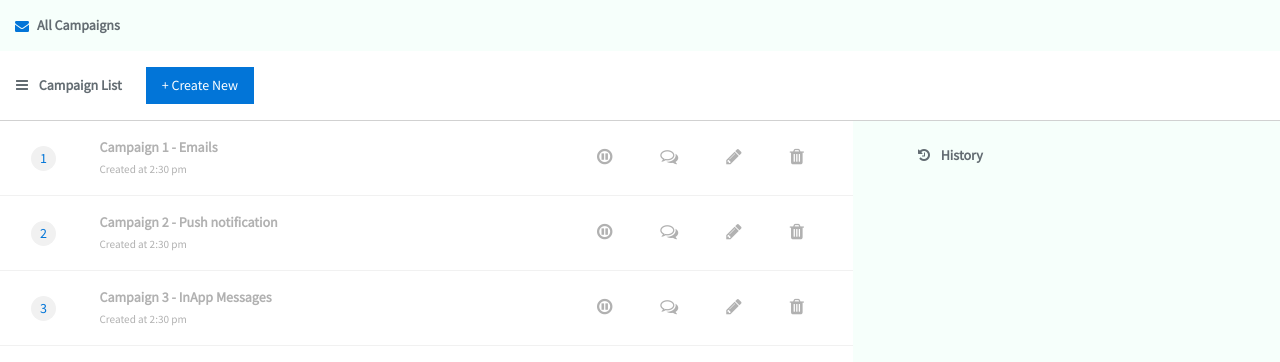
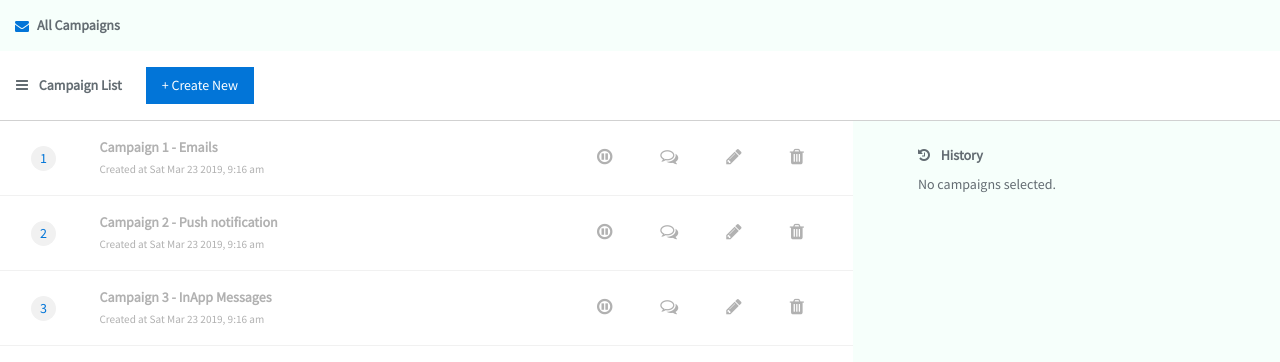
Before and after one commit to Pratikgit1/campaign-management, a React (Create React App) app: page / in a window 1280 px wide. Shown: the top 362 px of the page. Built offline with nearby package versions, Linux system fonts and the light colour scheme.

Commit message:
blank state
blank state

```diff
--- a/src/App.js
+++ b/src/App.js
@@ -23,8 +23,8 @@ class App extends Component {
         {
           id: 1,
           name: "Emails",
-          createdAt: "2:30 pm",
-          createdBy: "Chirag",
+          createdAt: this.formatTime(new Date()),
+          createdBy: "Jaya",
           isRenamed: false,
           isPaused: false,
           activity: [
@@ -39,8 +39,8 @@ class App extends Component {
         {
           id: 2,
           name: "Push notification",
-          createdAt: "2:30 pm",
-          createdBy: "Chirag",
+          createdAt: this.formatTime(new Date()),
+          createdBy: "Rekha",
           isRenamed: false,
           isPaused: false,
           activity: [
@@ -55,8 +55,8 @@ class App extends Component {
         {
           id: 3,
           name: "InApp Messages",
-          createdAt: "2:30 pm",
-          createdBy: "Chirag",
+          createdAt: this.formatTime(new Date()),
+          createdBy: "Sushma",
           isRenamed: false,
           isPaused: false,
           activity: [
@@ -87,7 +87,7 @@ class App extends Component {
           name: this.campaignNames[
             Math.floor(Math.random() * this.campaignNames.length)
           ],
-          createdAt: "2:30 pm",
+          createdAt: this.formatTime(new Date()),
           createdBy: this.userNames[
             Math.floor(Math.random() * this.userNames.length)
           ],
@@ -107,6 +107,17 @@ class App extends Component {
         }
       ]
     });
+  };
+
+  formatTime = date => {
+    let hours = date.getHours();
+    let minutes = date.getMinutes();
+    let ampm = hours >= 12 ? "pm" : "am";
+    hours = hours % 12;
+    hours = hours ? hours : 12;
+    minutes = minutes < 10 ? "0" + minutes : minutes;
+    let strTime = hours + ":" + minutes + " " + ampm;
+    return date.toDateString() + ", " + strTime;
   };
 
   updatedData = data => {
--- a/src/components/campaigns/campaigns.js
+++ b/src/components/campaigns/campaigns.js
@@ -22,7 +22,9 @@ class Campaigns extends Component {
     return (
       <div className="row">
         {this.state.data.length === 0 ? (
-          <h6 className="text-muted p-3 g-no-selection">No campaigns here.</h6>
+          <span className="text-muted p-3 g-no-selection">
+            No campaigns here.
+          </span>
         ) : (
           ""
         )}
--- a/src/components/history/history.js
+++ b/src/components/history/history.js
@@ -103,6 +103,13 @@ class History extends Component {
         <i className="fa fa-history mr-2 text-muted" aria-hidden="true" />{" "}
         <b className="text-muted">History</b>
         <div className="pt-2 pb-3">
+          {this.props.selectedId === 0 ? (
+            <span className="text-muted g-no-selection">
+              No campaigns selected.
+            </span>
+          ) : (
+            ""
+          )}
           <b>
             {this.props.selectedId > 0
               ? "Campaign " +
```
